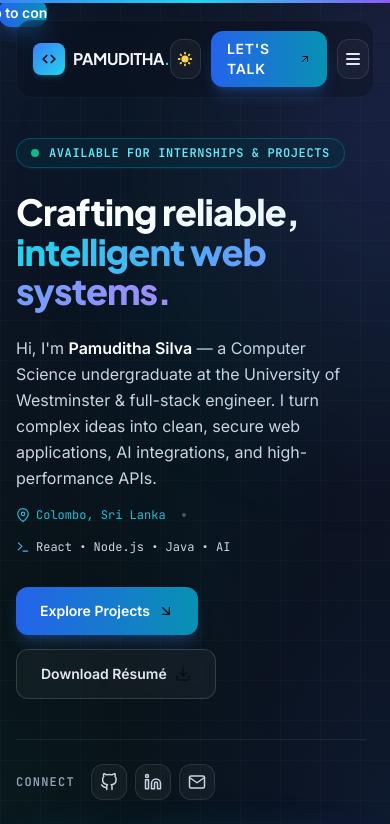
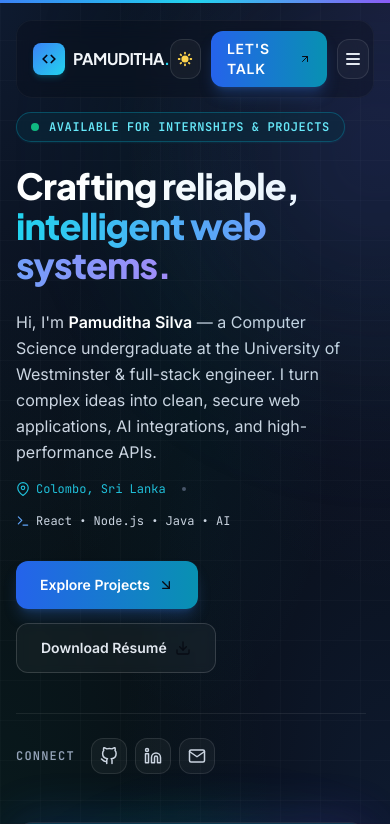
Before and after one commit to PamudithaSilva/My-Portfolio-Pamuditha, a React (Vite) app: page / in a window 390 px wide. Shown: the top 824 px of the page. Built offline with nearby package versions, Linux system fonts and the light colour scheme; the HTML template or start-up script is replaced by a standard one.

Commit message:
feat: add responsive Navbar component, global styles, and application shell

```diff
--- a/src/App.tsx
+++ b/src/App.tsx
@@ -35,10 +35,10 @@ function App() {
 
       {/* Skip to Content for Accessibility */}
       <a
-        href="#main-content"
-        className="sr-only focus:not-sr-only focus:fixed focus:left-5 focus:top-5 focus:z-[100] btn-primary text-xs"
+        href="#hero"
+        className="fixed -top-24 left-6 z-[100] rounded-xl bg-gradient-to-r from-blue-500 to-cyan-400 px-4 py-2.5 font-mono text-xs font-bold text-slate-950 shadow-2xl transition-all duration-300 focus:top-6 focus:outline-none focus:ring-2 focus:ring-cyan-300"
       >
-        Skip to content
+        Skip to content →
       </a>
 
       {/* Navigation */}
```
